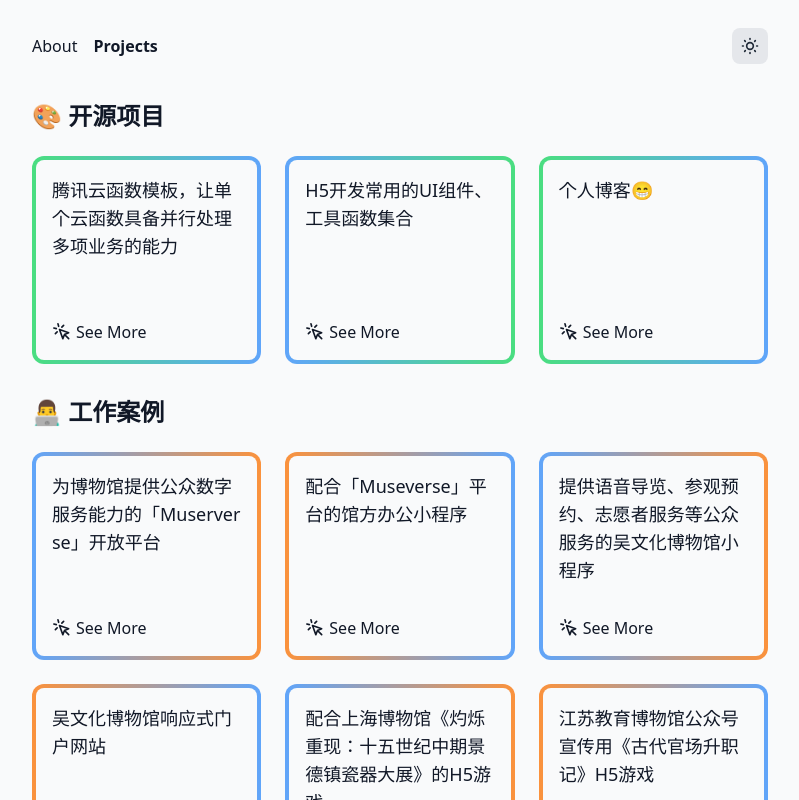
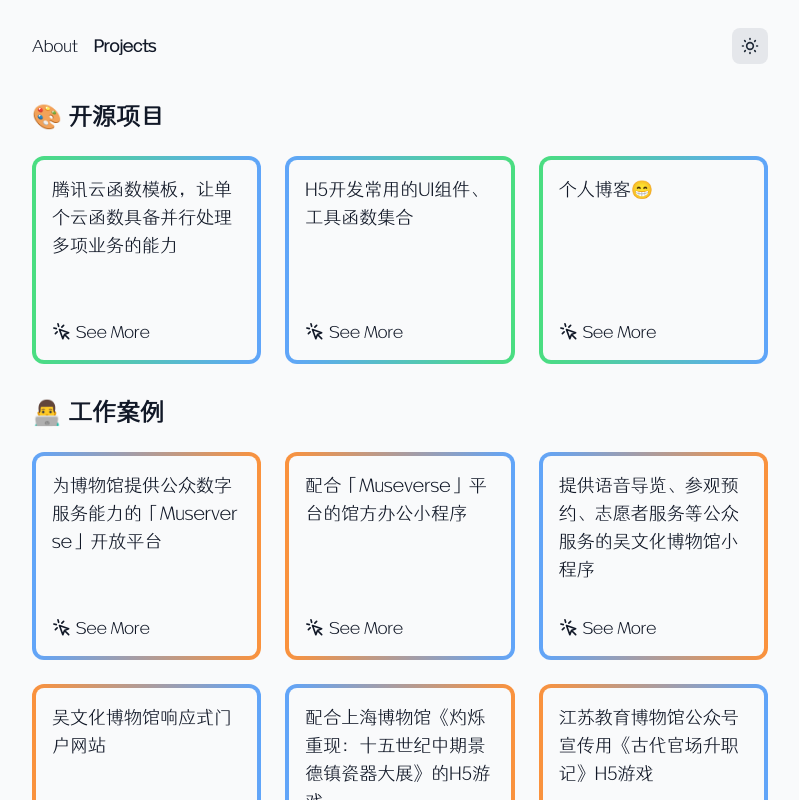
Before and after one commit to jay4q/blog, a Next.js app: page /projects in a window 1280 px wide. Shown: the top 800 px of the page, without its empty margins (240-1039 px from the left). Built offline with nearby package versions, Linux system fonts and the light colour scheme.

Commit message:
style: 💅 加入一个字体

```diff
--- /dev/null
+++ b/public/fonts/font.css
@@ -0,0 +1,9 @@
+@font-face {
+  font-family: 'YYT2';
+  src: url('./站酷仓耳渔阳体-W02.ttf');
+}
+
+@font-face {
+  font-family: 'YYT3';
+  src: url('./站酷仓耳渔阳体-W03.ttf');
+}
--- a/src/pages/_document.tsx
+++ b/src/pages/_document.tsx
@@ -4,7 +4,9 @@
   render() {
     return (
       <Html>
-        <Head lang='zh' />
+        <Head lang='zh'>
+          <link href='/fonts/font.css' rel='stylesheet' />
+        </Head>
         <body>
           <Main />
           <div id='__modal'></div>
--- a/src/styles/global.css
+++ b/src/styles/global.css
@@ -1,6 +1,10 @@
 @tailwind base;
 @tailwind components;
 @tailwind utilities;
+
+html {
+  font-family: 'YYT2', -apple-system, BlinkMacSystemFont, 'Segoe UI', Roboto, Oxygen, Ubuntu, Cantarell, 'Open Sans', 'Helvetica Neue', sans-serif;
+}
 
 body {
   @apply bg-gray-50 dark:bg-gray-900;
--- a/tailwind.config.js
+++ b/tailwind.config.js
@@ -3,6 +3,10 @@
   darkMode: 'class', // or 'media' or 'class'
   theme: {
     extend: {
+      fontFamily: {
+        'YYT2': ['YYT2'],
+        'YYT3': ['YYT3']
+      },
       typography: (theme) => ({
         DEFAULT: {
           css: {
```
Also changed, not shown: public/fonts/站酷仓耳渔阳体-W02.ttf (added), public/fonts/站酷仓耳渔阳体-W03.ttf (added).
